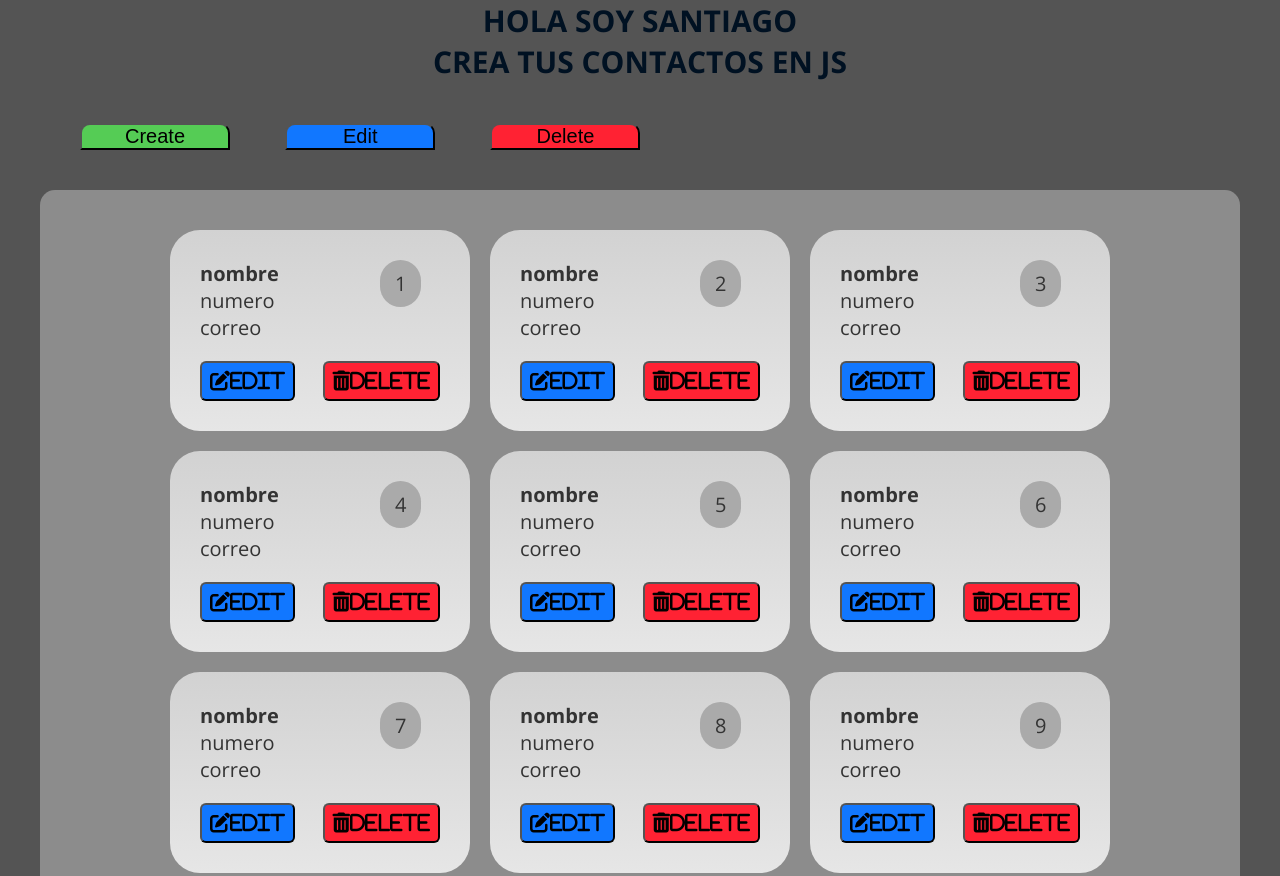
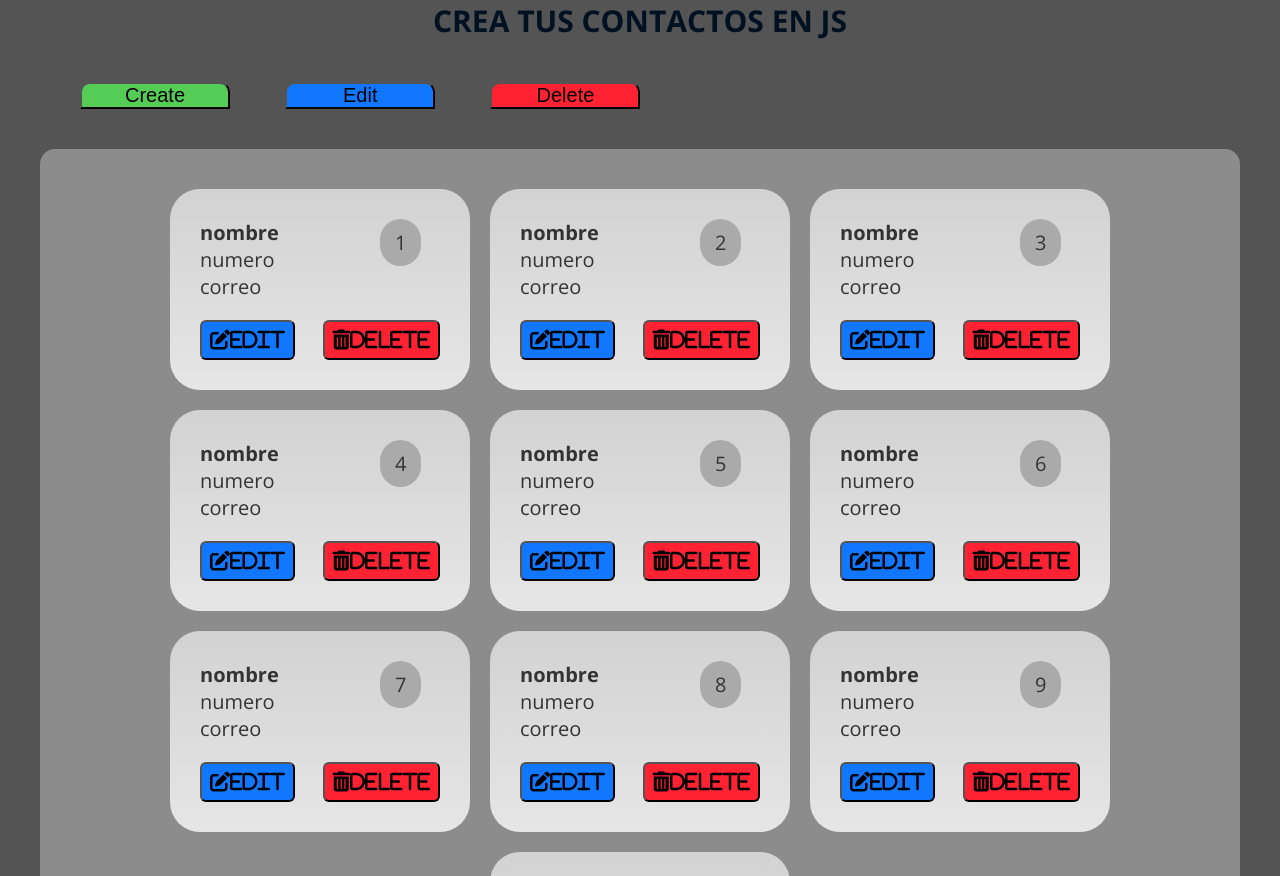
Before and after one commit to maesedev/my-first-Github, a plain HTML site: page index.html in a window 1280 px wide. Shown: the top 876 px of the page. Drawn offline with nearby package versions, Linux system fonts and the light colour scheme.

Commit message:
agregamos un comentario al final del js.js

```diff
--- a/index.html
+++ b/index.html
@@ -7,7 +7,6 @@
 	<script src="https://kit.fontawesome.com/08e2281594.js" crossorigin="anonymous"></script>
 </head>
 <body >
-	<h1>hola soy santiago</h1>
 	<div id="container">
 		<h1>Crea tus contactos en Js</h1>
 		<div class="errores"></div>
--- a/js.js
+++ b/js.js
@@ -373,3 +373,6 @@ while(i<10){
 	crearContacto('nombre','numero','correo');
 	i++;
 }
+
+
+//git push
```
